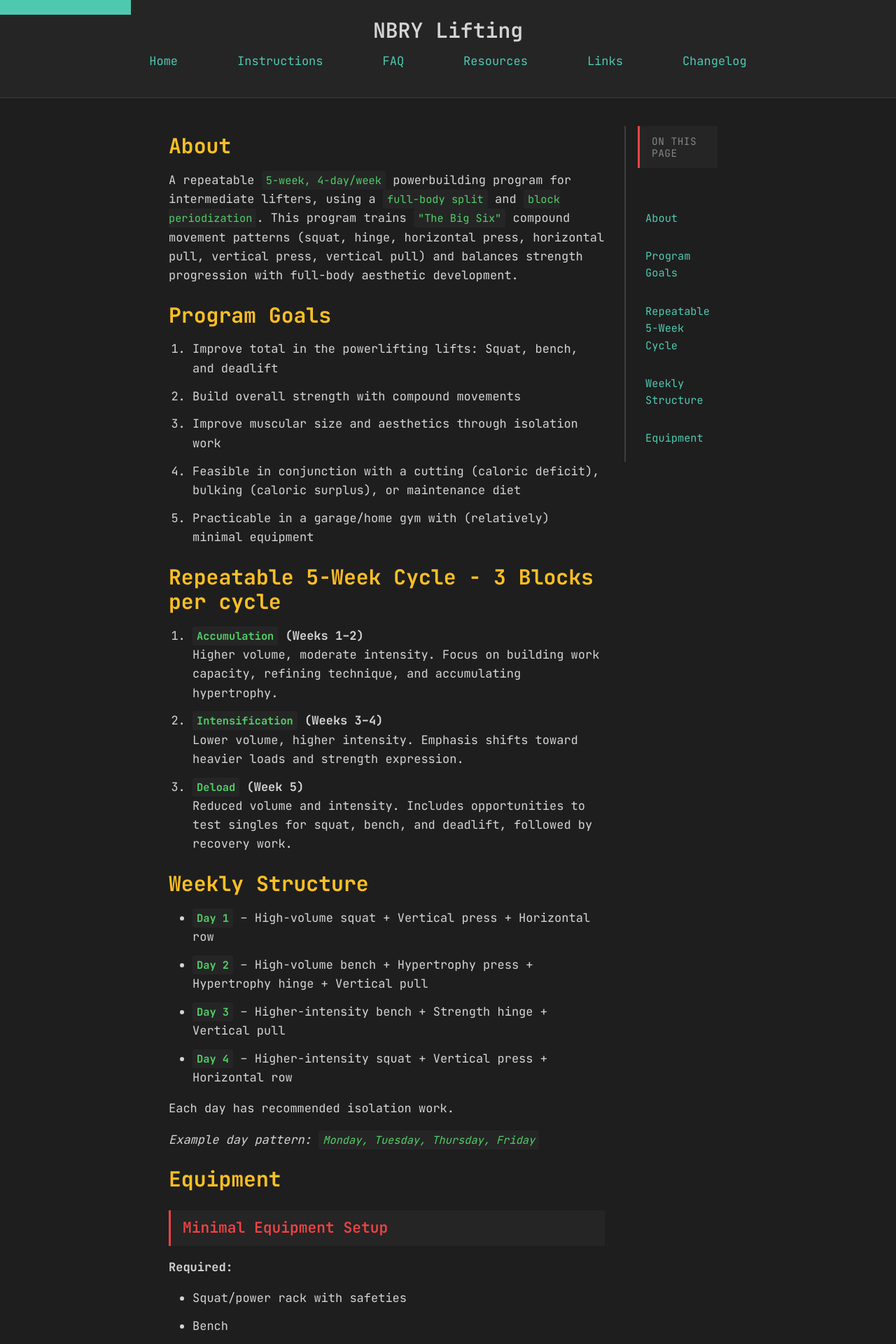
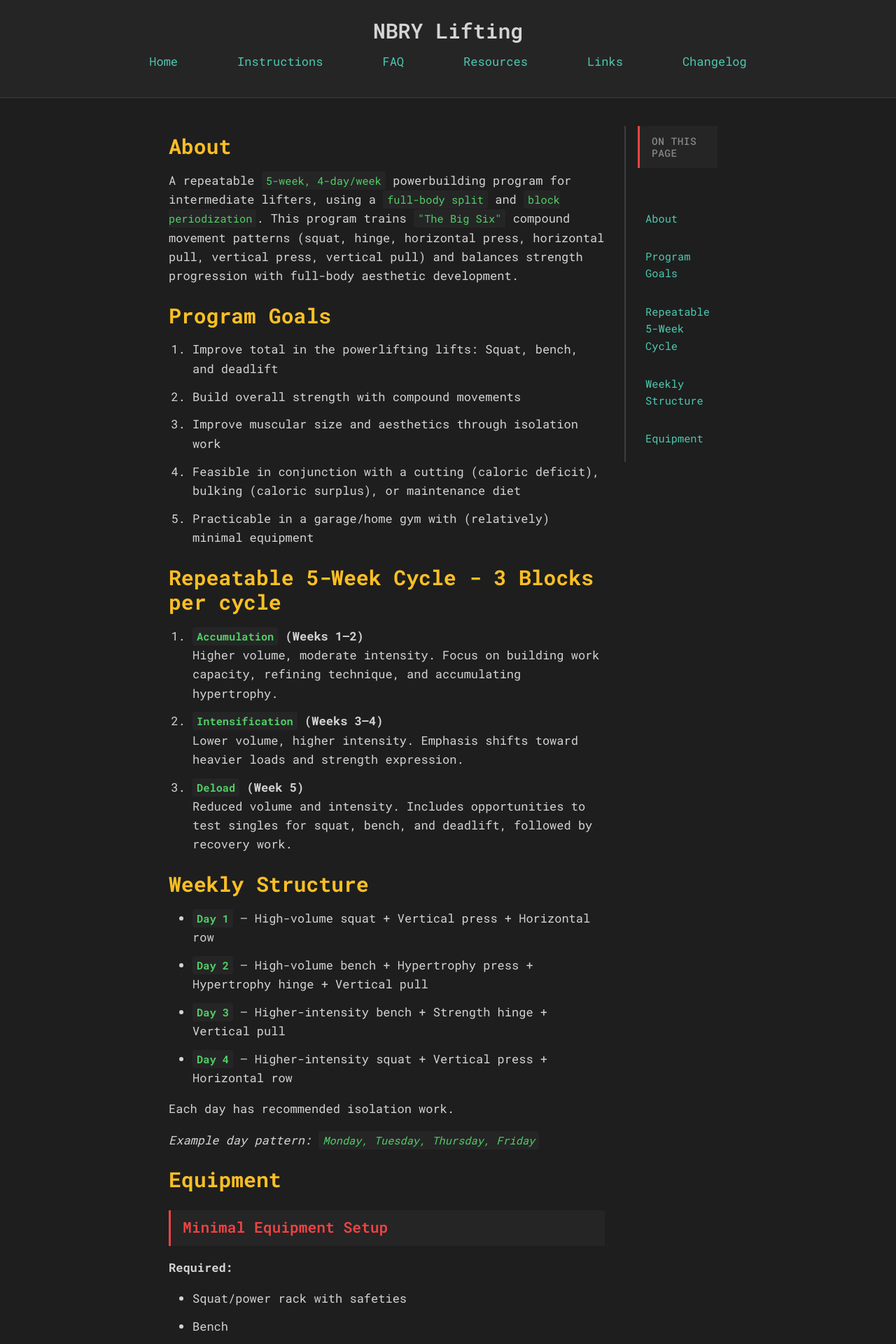
Before and after one commit to nbry/nbry-website, a FastAPI app: page / in a window 1280 px wide. Shown: the top 1920 px of the page at 70% size. Run offline with FastAPI, Linux system fonts and the light colour scheme.

Commit message:
feat: roboto mono, remove stupid link on top

```diff
--- a/src/nbry_lifting_website/static/css/main.css
+++ b/src/nbry_lifting_website/static/css/main.css
@@ -2,7 +2,7 @@
    CSS Custom Properties (Theme Variables)
    ======================================== */
 
-@import url("https://fonts.googleapis.com/css2?family=JetBrains+Mono:wght@400;600;700&display=swap");
+@import url("https://fonts.googleapis.com/css2?family=Roboto+Mono:wght@400;500;600;700&display=swap");
 
 :root {
   /* Colors - Dark IDE Theme */
@@ -26,8 +26,8 @@
   --color-syntax-class: #ef4444;
 
   /* Typography */
-  --font-family-base: "JetBrains Mono", "Courier New", monospace;
-  --font-family-mono: "JetBrains Mono", "Courier New", monospace;
+  --font-family-base: "Roboto Mono", "Courier New", monospace;
+  --font-family-mono: "Roboto Mono", "Courier New", monospace;
   --font-size-base: 15px;
   --font-size-sm: 13px;
   --font-size-lg: 17px;
--- a/src/nbry_lifting_website/templates/base.html
+++ b/src/nbry_lifting_website/templates/base.html
@@ -7,8 +7,6 @@
     <link rel="stylesheet" href="{{ url_for('static', path='css/main.css') }}" />
   </head>
   <body>
-    <a href="#main-content" class="skip-link">Skip to content</a>
-
     <header>
       <div class="header-container">
         <h1>NBRY Lifting</h1>
```
